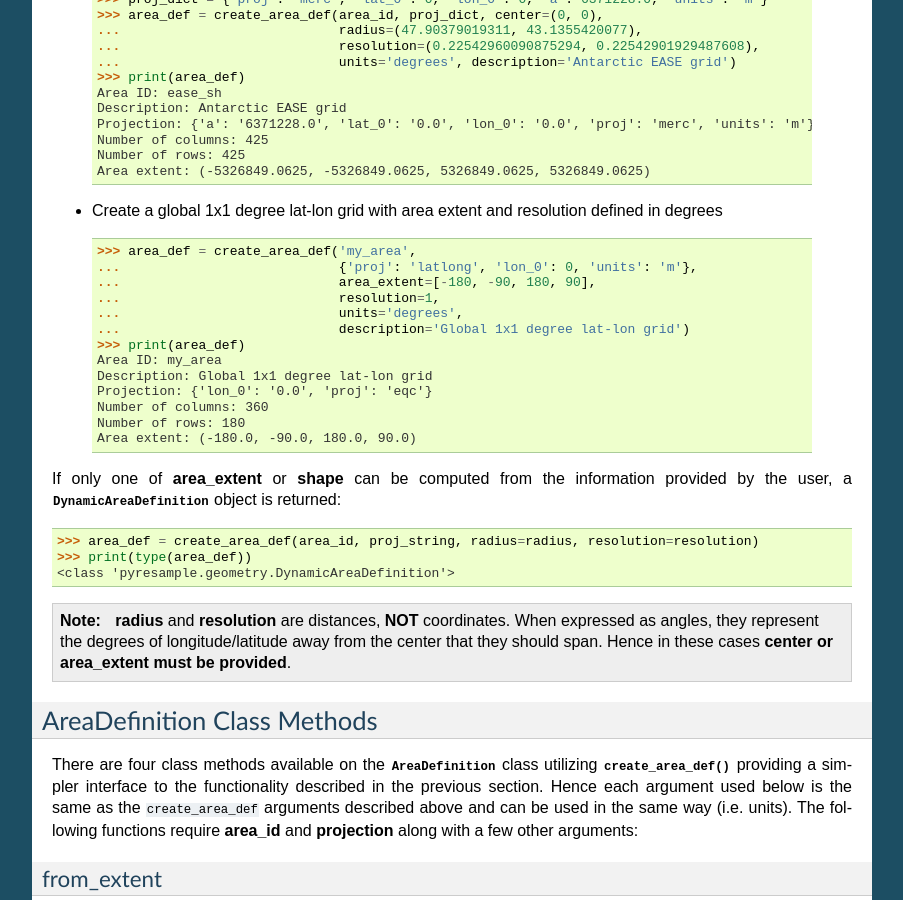
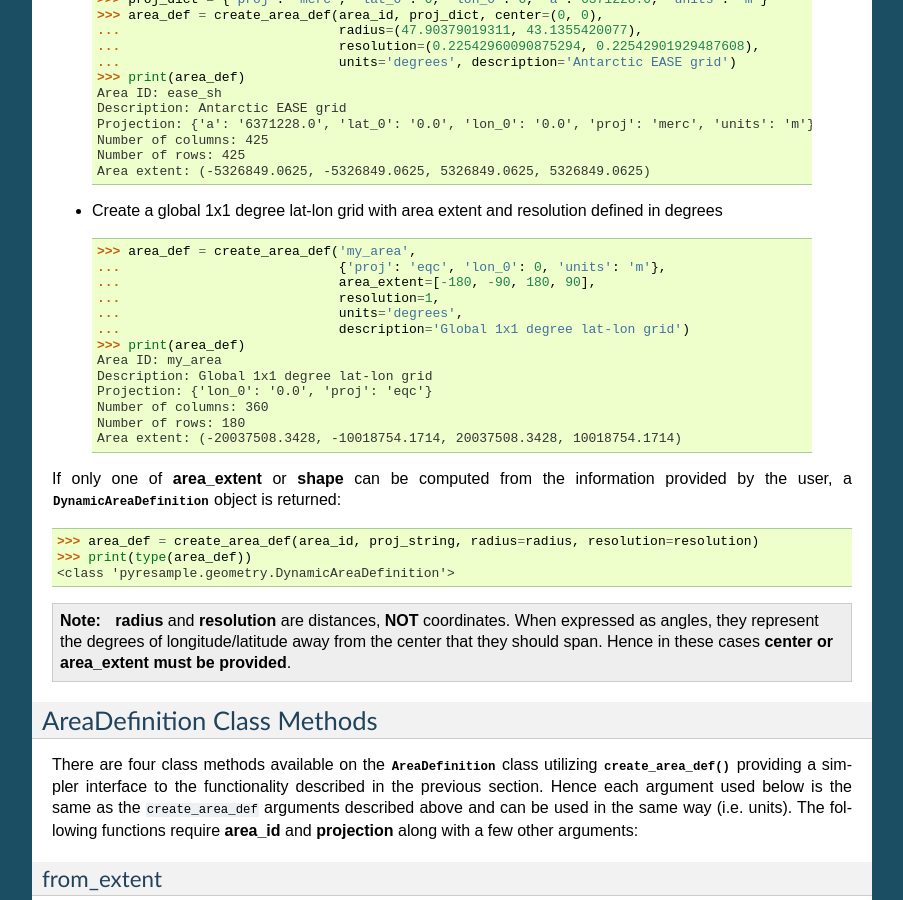
Before and after one commit to pytroll/pyresample, a Sphinx documentation site: the page built from docs/source/geometry_utils.rst, in a window 1280 px wide and 900 px high, scrolled down 1415 px. Shown: the whole window, without its empty margins (198-1101 px from the left). Built offline with Sphinx 7.4.7, drawn with Linux system fonts in a browser that asks for light colours.

Commit message:
Revert "Replace eqc with latlong"
This reverts commit da98a1ddedbdeaf466f976c1d21019511a5ac919.

```diff
--- a/docs/source/geometry_utils.rst
+++ b/docs/source/geometry_utils.rst
@@ -103,7 +103,7 @@ is defined in meters:
  .. doctest::
 
   >>> area_def = create_area_def('my_area',
-  ...                            {'proj': 'latlong', 'lon_0': 0, 'units': 'm'},
+  ...                            {'proj': 'eqc', 'lon_0': 0, 'units': 'm'},
   ...                            area_extent=[-180, -90, 180, 90],
   ...                            resolution=1,
   ...                            units='degrees',
@@ -114,7 +114,7 @@ is defined in meters:
   Projection: {'lon_0': '0.0', 'proj': 'eqc'}
   Number of columns: 360
   Number of rows: 180
-  Area extent: (-180.0, -90.0, 180.0, 90.0)
+  Area extent: (-20037508.3428, -10018754.1714, 20037508.3428, 10018754.1714)
 
 If only one of **area_extent** or **shape** can be computed from the
 information provided by the user, a
```
